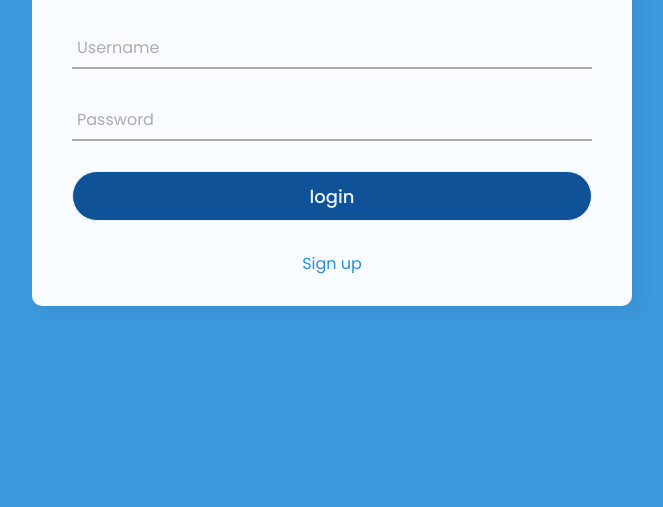
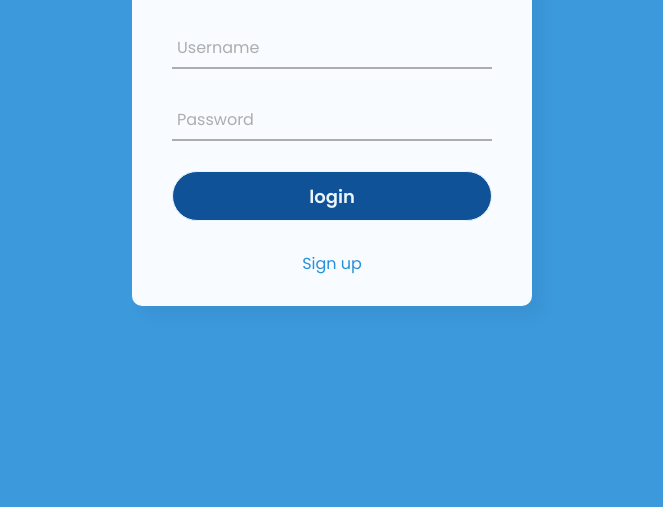
Before and after one commit to big7983/big7983.github.io, a plain HTML site: page login.html in a window 1280 px wide. Shown: the part 293-800 px from the top of the page, without its empty margins (308-971 px from the left). Drawn offline with Linux system fonts and the light colour scheme.

Commit message:
Update style.css

```diff
--- a/style.css
+++ b/style.css
@@ -17,7 +17,7 @@ body{
   top: 50%;
   left: 50%;
   transform: translate(-50%, -50%);
-  width: 600px;
+  width: 400px;
   background: rgb(248, 251, 255);
   border-radius: 10px;
   box-shadow: 10px 10px 15px rgba(0,0,0,0.05);
@@ -90,7 +90,7 @@ input[type="submit"]{
   border-radius: 25px;
   font-size: 18px;
   color: #e9f4fb;
-  font-weight: 500;
+  font-weight: 700;
   cursor: pointer;
   outline: none;
 }
```
